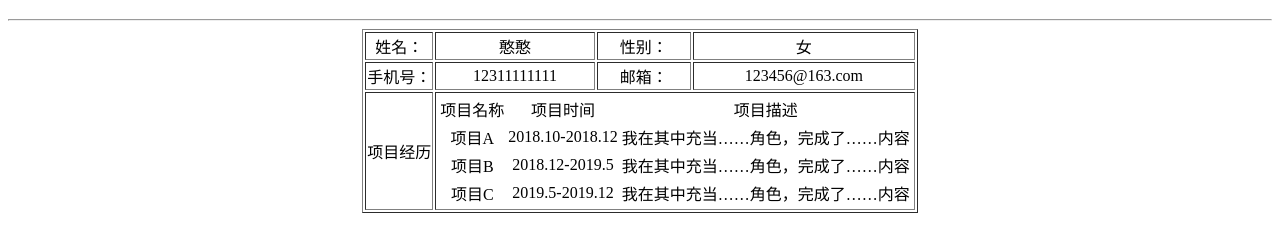
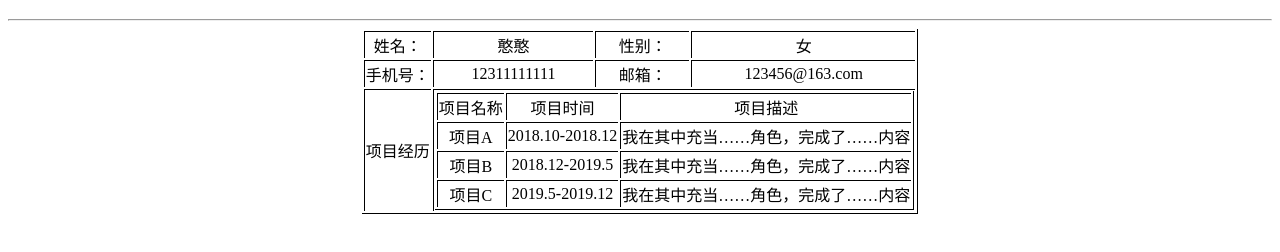
Before and after one commit to ache123/Baidu-IFE-2018, a plain HTML site: page day2/day2.html in a window 1280 px wide. Shown: the part 70-322 px from the top of the page. Drawn offline with Linux system fonts and the light colour scheme.

Commit message:
部分css内联式的更改

```diff
--- a/day2/day2.html
+++ b/day2/day2.html
@@ -2,11 +2,11 @@
 <html>
     <header>
         <link href="style.css" rel="stylesheet" type="text/css" />
-        <h1 style="text-align: center;">简历</h1>
+        <h1>简历</h1>
         <hr />
     </header>
     <body>
-        <table border="1" style="text-align: center;">
+        <table class="outsideTable">
             <tr>
                 <td>姓名：</td>
                 <td>憨憨</td>
@@ -21,8 +21,8 @@
             </tr>
                 <td colspan="1">项目经历</td>
                 <td colspan="3" style="text-align: left;">
-                    <table style="text-align: center;">
-                        <tr >
+                    <table class="insideTable">
+                        <tr>
                             <td>项目名称</td>
                             <td>项目时间</td>
                             <td>项目描述</td>
@@ -43,7 +43,6 @@
                             <td>我在其中充当……角色，完成了……内容</td>
                         </tr>
                     </table>
-
                 </td>
 
         </table>
--- a/day2/style.css
+++ b/day2/style.css
@@ -1,6 +1,16 @@
+h1{
+    text-align: center;
+}
 body{
     text-align: center;
 }
 table{
     margin: auto;
+    border-right: 1px solid black;
+    border-bottom: 1px solid black;
+    text-align: center;
 }
+td{
+    border-left: 1px solid black;
+    border-top: 1px solid black;
+}
```
